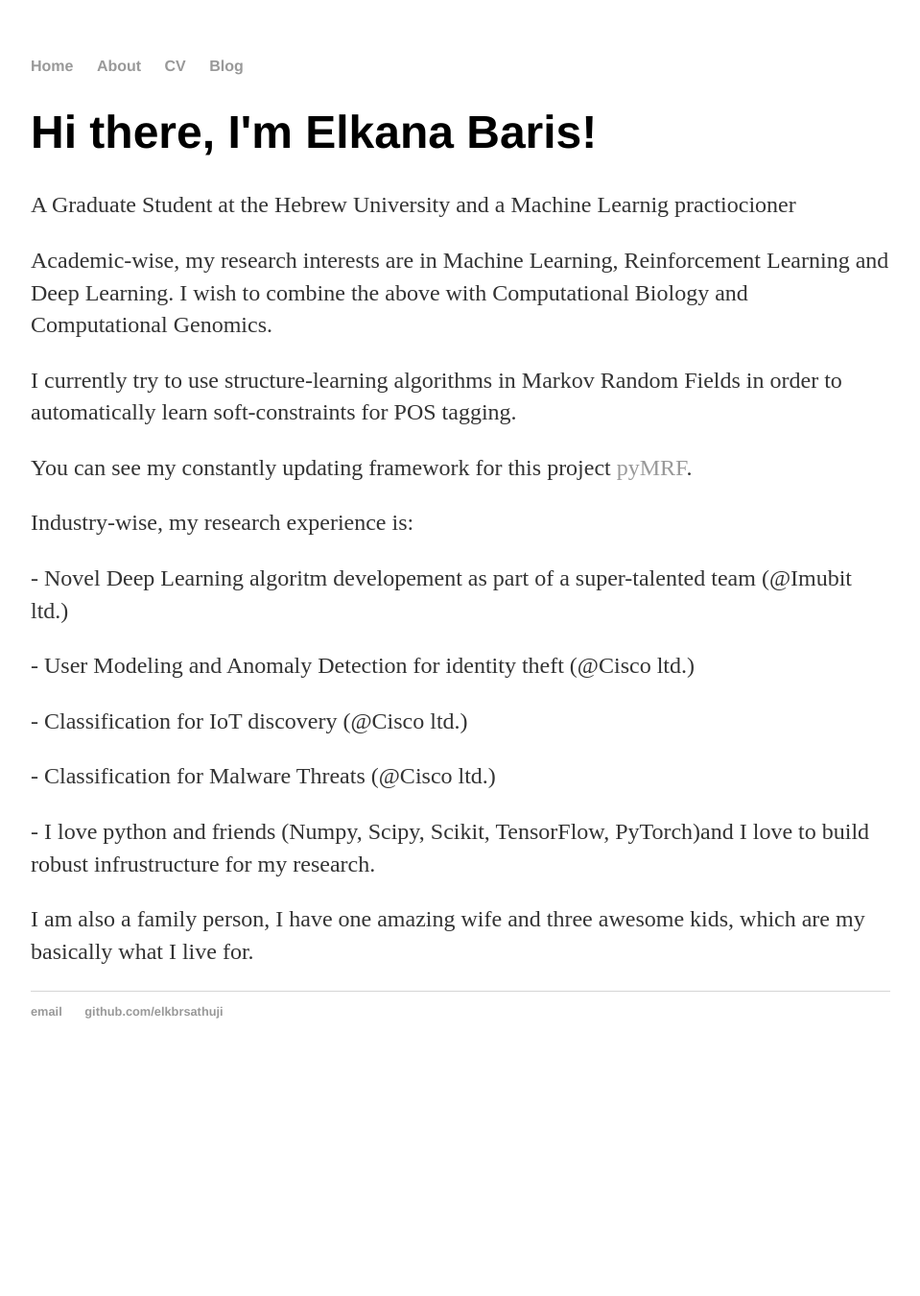
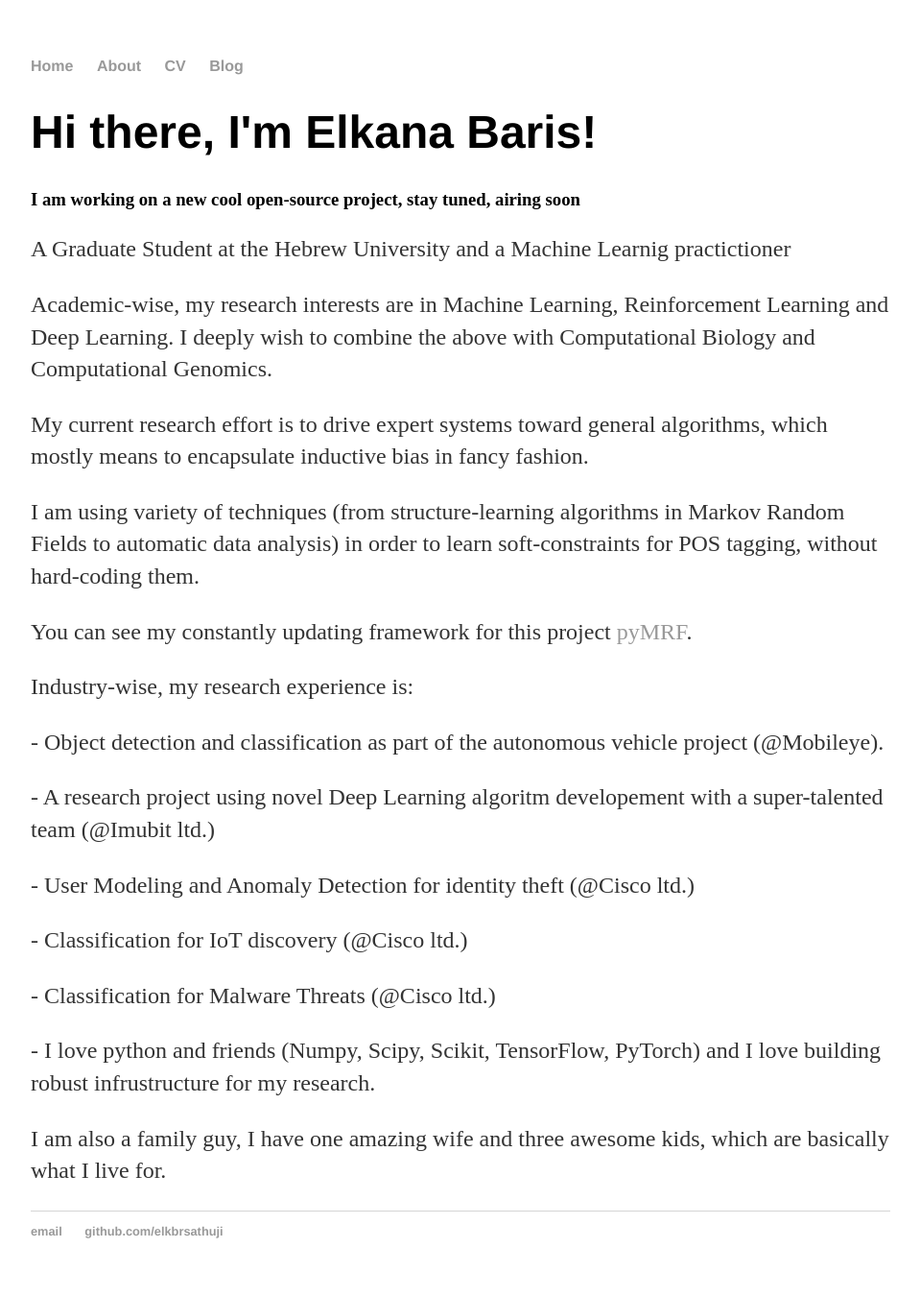
Before and after one commit to elkbrsathuji/elkbrsathuji.github.io, a Jekyll site: the page built from index.html, in a window 1280 px wide. Shown: the whole page at 96% size, without its empty margins (160-1119 px from the left). Built offline with Jekyll 4.4.1, drawn with Linux system fonts in a browser that asks for light colours; before the commit the page ends 1121 px from its top, so only the background shows below that.

Commit message:
Update index.html

```diff
--- a/index.html
+++ b/index.html
@@ -4,17 +4,20 @@ title: Elkana Baris
 ---
 <div class="blurb">
 <h1>Hi there, I'm Elkana Baris!</h1>
-<p>A Graduate Student at the Hebrew University and a Machine Learnig practiocioner</p>
+  <h3> I am working on a new cool open-source project, stay tuned, airing soon </h3>
+<p>A Graduate Student at the Hebrew University and a Machine Learnig practictioner</p>
 <p>Academic-wise, my research interests are in Machine Learning, Reinforcement Learning and Deep Learning.
-I wish to combine the above with Computational Biology and Computational Genomics.</p>
-<p>I currently try to use structure-learning algorithms in Markov Random Fields
-in order to automatically learn soft-constraints for POS tagging.</p>
+I deeply wish to combine the above with Computational Biology and Computational Genomics.</p>
+<p>My current research effort is to drive expert systems toward general algorithms, which mostly means to encapsulate inductive bias in fancy fashion.</p>
+<p>I am using variety of techniques (from structure-learning algorithms in Markov Random Fields to automatic data analysis)
+in order to learn soft-constraints for POS tagging, without hard-coding them.</p>
 <p>You can see my constantly updating framework for this project <a href="https://github.com/elkbrsathuji/pyMRF">pyMRF</a>.</p>
 <p>Industry-wise, my research experience is:</p>
-  <p> - Novel Deep Learning algoritm developement as part of a super-talented team (@Imubit ltd.) </p>
+  <p> - Object detection and classification as part of the autonomous vehicle project (@Mobileye). </p>
+  <p> - A research project using novel Deep Learning algoritm developement with a super-talented team (@Imubit ltd.) </p>
   <p> - User Modeling and Anomaly Detection for identity theft (@Cisco ltd.) </p>
   <p> - Classification for IoT discovery (@Cisco ltd.) </p>
   <p> - Classification for Malware Threats (@Cisco ltd.) </p>
-<p> - I love python and friends (Numpy, Scipy, Scikit, TensorFlow, PyTorch)and I love to build robust infrustructure for my research.</p>
-<p> I am also a family person, I have one amazing wife and three awesome kids, which are my basically what I live for.</p>
+<p> - I love python and friends (Numpy, Scipy, Scikit, TensorFlow, PyTorch) and I love building robust infrustructure for my research.</p>
+<p> I am also a family guy, I have one amazing wife and three awesome kids, which are basically what I live for.</p>
 </div><!-- /.blurb -->
```
